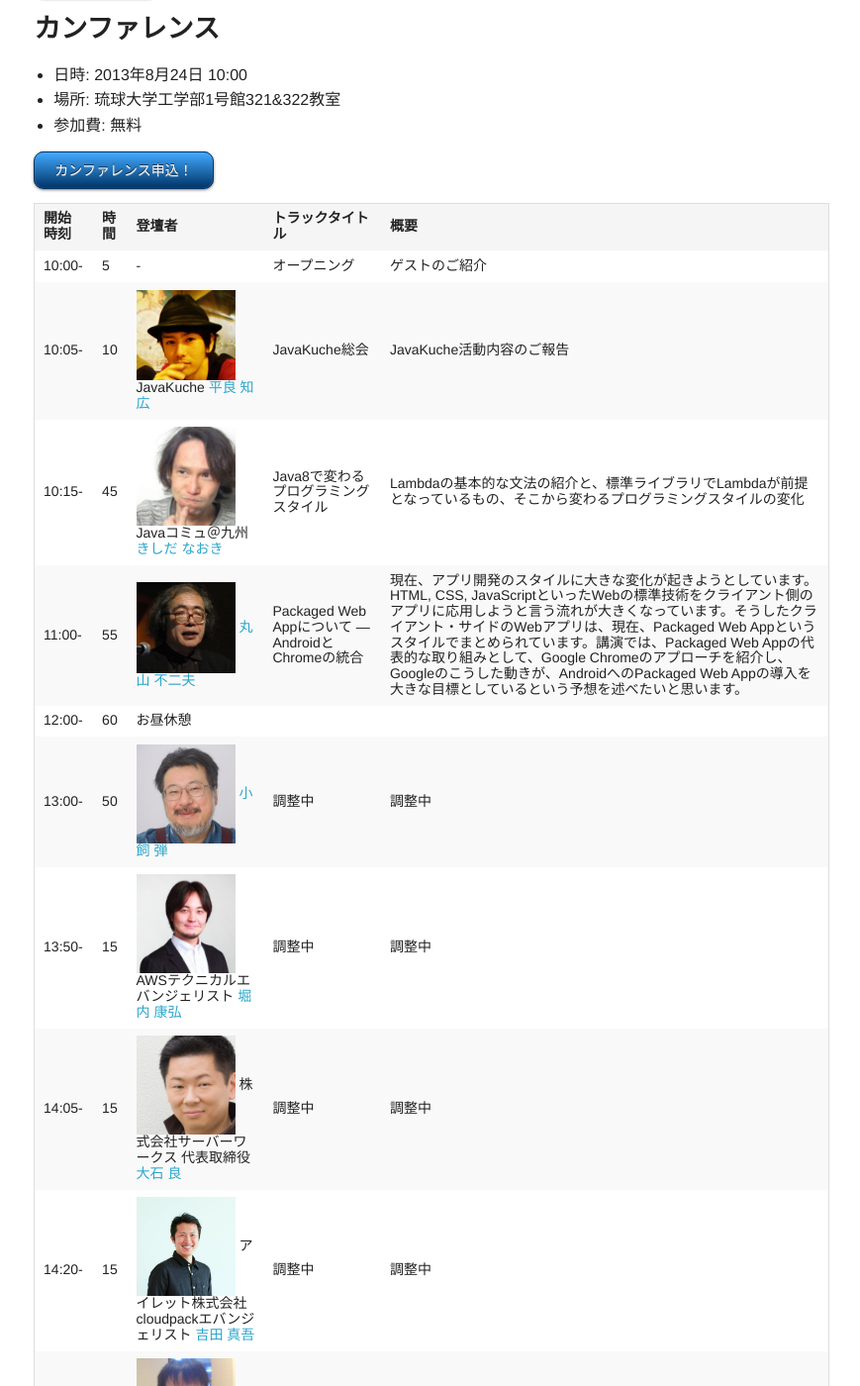
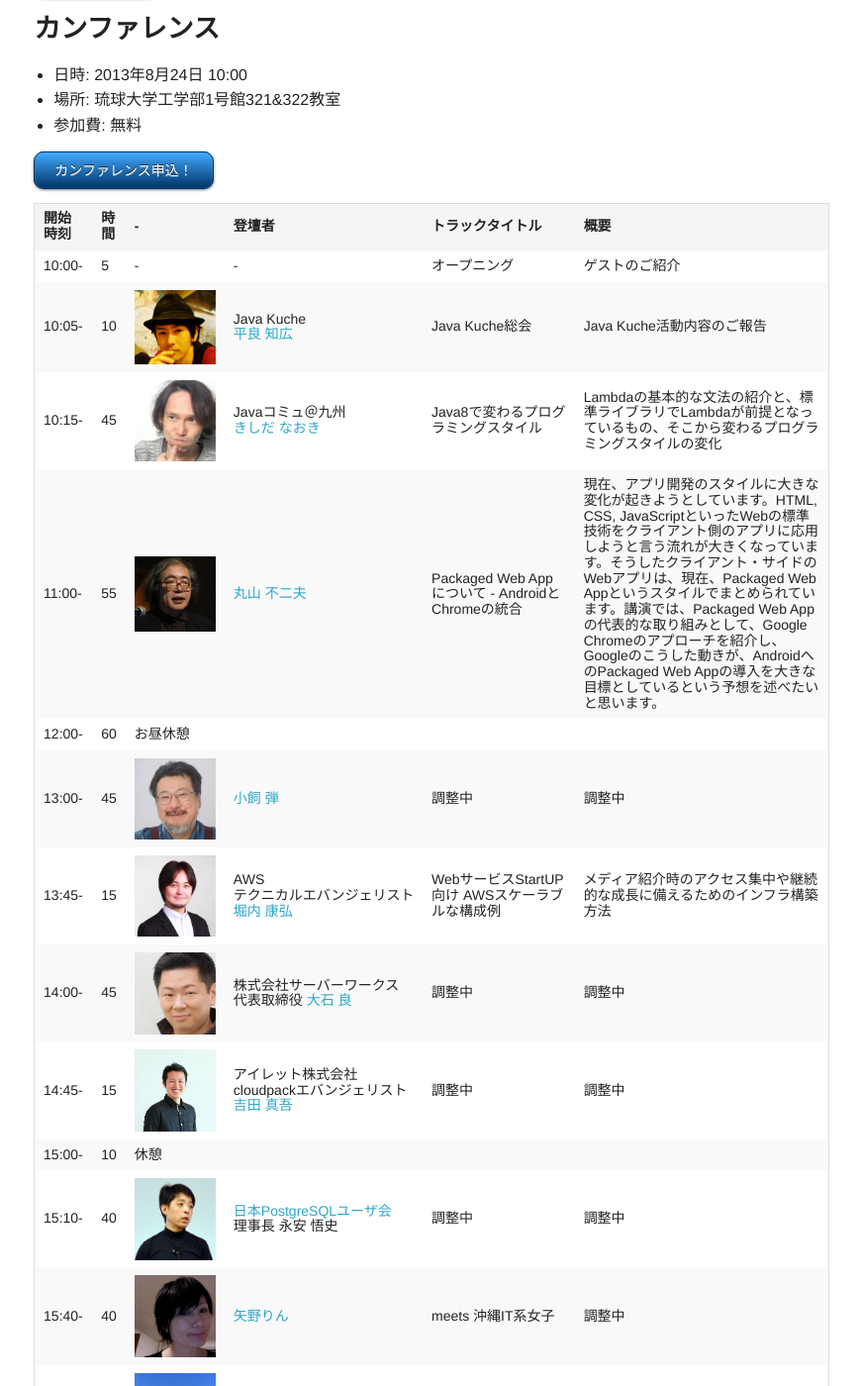
Before and after one commit to hackers-champloo/hackers-champloo.github.io, a Jekyll site: the page built from program-w-photo.md, in a window 1280 px wide and 1400 px high, scrolled down 769 px. Shown: the whole window at 99% size, without its empty margins (204-1073 px from the left). Built offline with Jekyll 4.4.1, drawn with Linux system fonts in a browser that asks for light colours; Markdown is read by kramdown in place of the engine named in the settings; some of the changed text lies outside the part shown.

Commit message:
カンファレンスプログラムをtableタグで整形しなおし

```diff
--- a/program-w-photo.md
+++ b/program-w-photo.md
@@ -42,22 +42,118 @@ Android女子部 [矢野りん](https://twitter.com/yanorin)          | Android
 
 <p><a href="http://hackers-champloo.doorkeeper.jp/events/4876" target="_blank" class="css3button">カンファレンス申込！</a></p>
 
-開始時刻 | 時間 | 登壇者 | トラックタイトル | 概要
--------- | ---- | ------ | ---------------- | -------------------------
-10:00-   | 5    | - | オープニング | ゲストのご紹介
-10:05-   | 10   | <img width="100" src="img/taira.jpg"> JavaKuche [平良 知広](https://twitter.com/Tomohiro) | JavaKuche総会 | JavaKuche活動内容のご報告
-10:15-   | 45   | <img width="100" src="img/kishida.jpg"> Javaコミュ＠九州  [きしだ なおき](http://d.hatena.ne.jp/nowokay) | Java8で変わるプログラミングスタイル | Lambdaの基本的な文法の紹介と、標準ライブラリでLambdaが前提となっているもの、そこから変わるプログラミングスタイルの変化
-11:00-   | 55  | <img width="100" src="img/maruyama.jpg"> [丸山 不二夫](https://twitter.com/maruyama097) | Packaged Web Appについて --- AndroidとChromeの統合 | 現在、アプリ開発のスタイルに大きな変化が起きようとしています。HTML, CSS, JavaScriptといったWebの標準技術をクライアント側のアプリに応用しようと言う流れが大きくなっています。そうしたクライアント・サイドのWebアプリは、現在、Packaged Web Appというスタイルでまとめられています。講演では、Packaged Web Appの代表的な取り組みとして、Google Chromeのアプローチを紹介し、Googleのこうした動きが、AndroidへのPackaged Web Appの導入を大きな目標としているという予想を述べたいと思います。
-12:00-   | 60 | お昼休憩
-13:00-   | 50 | <img width="100" src="img/kogai.jpg"> [小飼 弾](http://blog.livedoor.jp/dankogai/) | 調整中 | 調整中
-13:50-   | 15 | <img width="100" src="img/horiuchi.png"> AWSテクニカルエバンジェリスト [堀内 康弘](https://twitter.com/horiuchi) | 調整中 | 調整中
-14:05-   | 15 | <img width="100" src="img/ooishi.jpg"> 株式会社サーバーワークス 代表取締役 [大石 良](https://twitter.com/ooishi) | 調整中 | 調整中
-14:20-   | 15 | <img width="100" src="img/yoshida.png"> アイレット株式会社 cloudpackエバンジェリスト [吉田 真吾](https://twitter.com/yoshidashingo) | 調整中 | 調整中
-14:35-   | 15 | <img width="100" src="img/nishijima.png"> JAWS-UG沖縄 [西島 幸一郎](https://twitter.com/k_nishijima) | 調整中 | 調整中
-14:50    | 10 | 休憩
-15:00-   | 45 | <img width="100" src="img/nagayasu.png"> [日本PostgreSQLユーザ会](http://www.postgresql.jp/) 理事長 永安 悟史 | 調整中 | 調整中
-15:45-   | 45 | <img width="100" src="img/yano.png"> [矢野りん](https://twitter.com/yanorin) | meets 沖縄IT系女子 | 調整中
-16:30-   | 10 | <img width="100" src="img/yonesu.jpg"> JAWS-UG沖縄 [米須 渉](https://twitter.com/asumaslv) | クロージング
+
+
+
+<table><thead>
+	<tr>
+	  <th>開始時刻</th>
+	  <th>時間</th>
+	  <th>-</th>
+	  <th>登壇者</th>
+	  <th>トラックタイトル</th>
+	  <th>概要</th>
+	</tr>
+  </thead><tbody>
+	<tr>
+	  <td>10:00-</td>
+	  <td>5</td>
+	  <td width="100">-</td>
+	  <td>-</td>
+	  <td>オープニング</td>
+	  <td>ゲストのご紹介</td>
+	</tr>
+	<tr>
+	  <td>10:05-</td>
+	  <td>10</td>
+	  <td><img width="100" src="img/taira.jpg"></td>
+	  <td>Java Kuche<br><a href="https://twitter.com/Tomohiro">平良 知広</a></td>
+	  <td>Java Kuche総会</td>
+	  <td>Java Kuche活動内容のご報告</td>
+	</tr>
+	<tr>
+	  <td>10:15-</td>
+	  <td>45</td>
+	  <td><img width="100" src="img/kishida.jpg"></td>
+	  <td>Javaコミュ＠九州<br><a href="http://d.hatena.ne.jp/nowokay">きしだ なおき</a></td>
+	  <td>Java8で変わるプログラミングスタイル</td>
+	  <td>Lambdaの基本的な文法の紹介と、標準ライブラリでLambdaが前提となっているもの、そこから変わるプログラミングスタイルの変化</td>
+	</tr>
+	<tr>
+	  <td>11:00-</td>
+	  <td>55</td>
+	  <td><img width="100" src="img/maruyama.jpg"></td>
+	  <td><a href="https://twitter.com/maruyama097">丸山 不二夫</a></td>
+	  <td>Packaged Web Appについて - AndroidとChromeの統合</td>
+	  <td>現在、アプリ開発のスタイルに大きな変化が起きようとしています。HTML, CSS, JavaScriptといったWebの標準技術をクライアント側のアプリに応用しようと言う流れが大きくなっています。そうしたクライアント・サイドのWebアプリは、現在、Packaged Web Appというスタイルでまとめられています。講演では、Packaged Web Appの代表的な取り組みとして、Google Chromeのアプローチを紹介し、Googleのこうした動きが、AndroidへのPackaged Web Appの導入を大きな目標としているという予想を述べたいと思います。</td>
+	</tr>
+	<tr>
+	  <td>12:00-</td>
+	  <td>60</td>
+	  <td colspan="4">お昼休憩</td>
+	</tr>
+	<tr>
+	  <td>13:00-</td>
+	  <td>45</td>
+	  <td><img width="100" src="img/kogai.jpg"></td>
+	  <td><a href="http://blog.livedoor.jp/dankogai/">小飼 弾</a></td>
+	  <td>調整中</td>
+	  <td>調整中</td>
+	</tr>
+	<tr>
+	  <td>13:45-</td>
+	  <td>15</td>
+	  <td><img width="100" src="img/horiuchi.png"></td>
+	  <td nowrap>AWS<br>テクニカルエバンジェリスト<br><a href="https://twitter.com/horiuchi">堀内 康弘</a></td>
+	  <td>WebサービスStartUP向け AWSスケーラブルな構成例</td>
+	  <td>メディア紹介時のアクセス集中や継続的な成長に備えるためのインフラ構築方法</td>
+	</tr>
+	<tr>
+	  <td>14:00-</td>
+	  <td>45</td>
+	  <td><img width="100" src="img/ooishi.jpg"></td>
+	  <td>株式会社サーバーワークス<br>代表取締役 <a href="https://twitter.com/ooishi">大石 良</a></td>
+	  <td>調整中</td>
+	  <td>調整中</td>
+	</tr>
+	<tr>
+	  <td>14:45-</td>
+	  <td>15</td>
+	  <td><img width="100" src="img/yoshida.png"></td>
+	  <td nowrap>アイレット株式会社<br>cloudpackエバンジェリスト<br><a href="https://twitter.com/yoshidashingo">吉田 真吾</a></td>
+	  <td>調整中</td>
+	  <td>調整中</td>
+	</tr>
+	<tr>
+	  <td>15:00-</td>
+	  <td>10</td>
+	  <td colspan="4">休憩</td>
+	</tr>
+	<tr>
+	  <td>15:10-</td>
+	  <td>40</td>
+	  <td><img width="100" src="img/nagayasu.png"></td>
+	  <td nowrap><a href="http://www.postgresql.jp/">日本PostgreSQLユーザ会</a><br>理事長 永安 悟史</td>
+	  <td>調整中</td>
+	  <td>調整中</td>
+	</tr>
+	<tr>
+	  <td>15:40-</td>
+	  <td>40</td>
+	  <td><img width="100" src="img/yano.png"></td>
+	  <td><a href="https://twitter.com/yanorin">矢野りん</a></td>
+	  <td nowrap>meets 沖縄IT系女子</td>
+	  <td>調整中</td>
+	</tr>
+	<tr>
+	  <td>16:20-</td>
+	  <td>10</td>
+	  <td><img width="100" src="img/yonesu.jpg"></td>
+	  <td> JAWS-UG沖縄<br><a href="https://twitter.com/asumaslv">米須 渉</a></td>
+	  <td>クロージング</td>
+	  <td></td>
+	</tr>
+</tbody></table>
 
 
 
```
